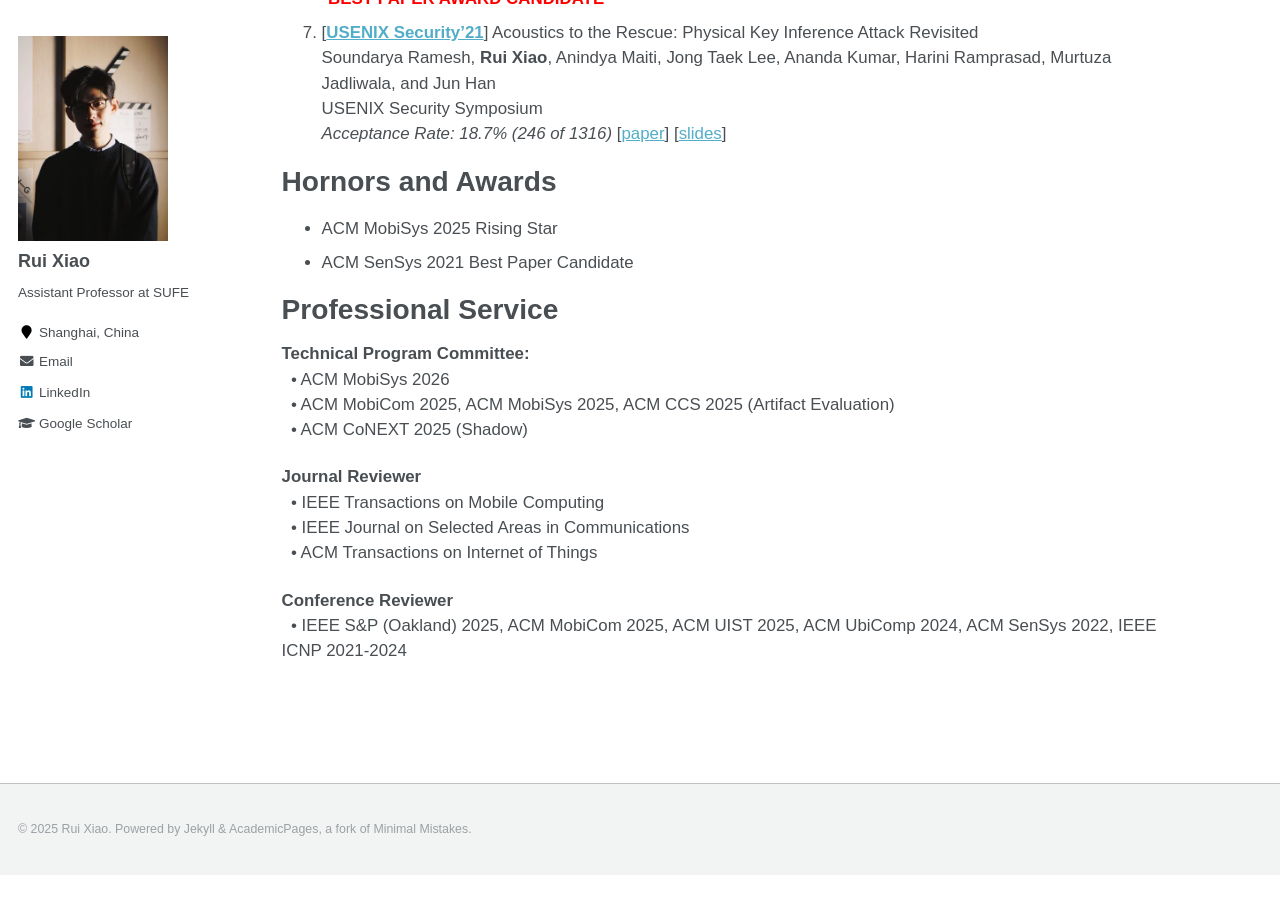
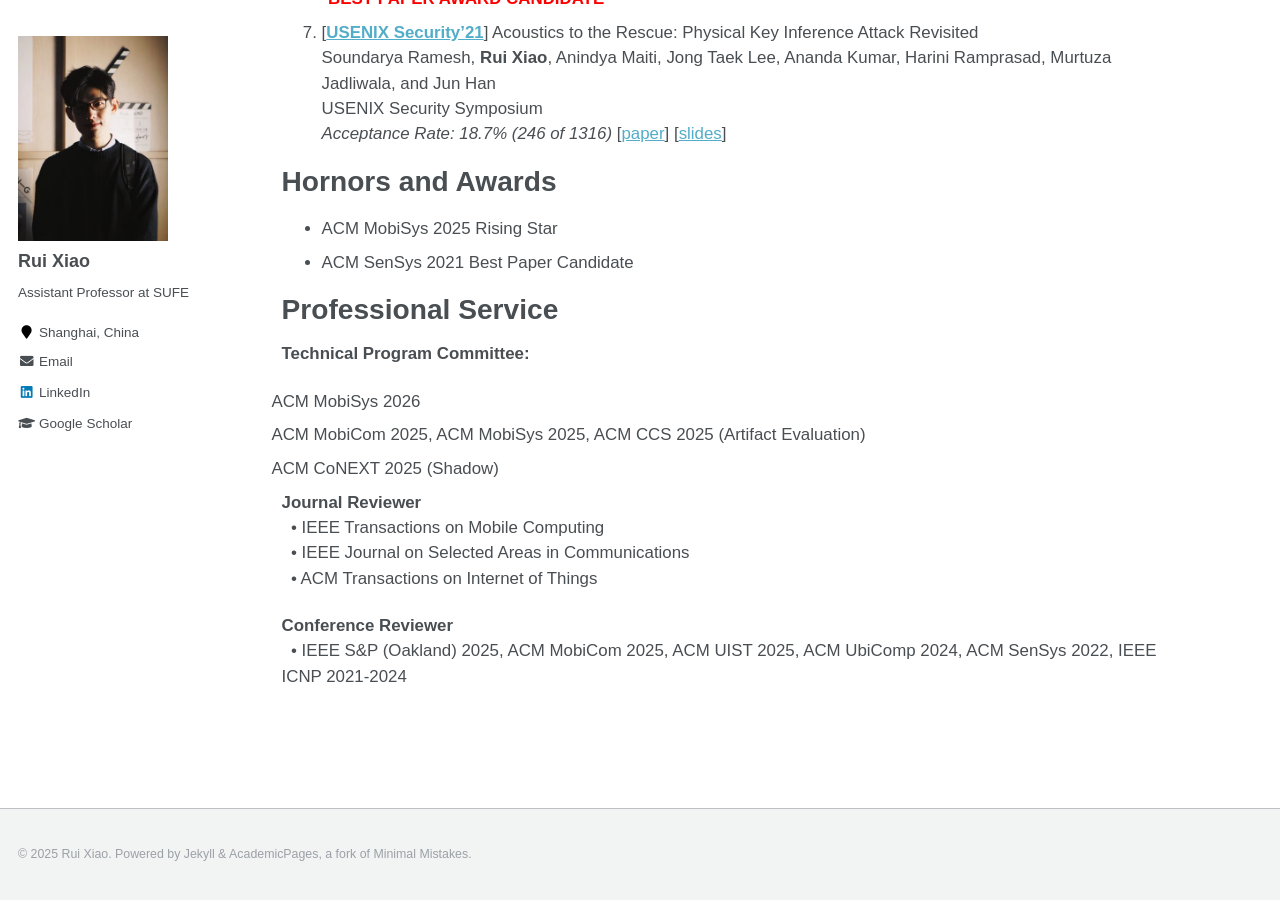
Before and after one commit to ruixiao24/ruixiao24.github.io, a Jekyll site: the page built from _pages/about.md, in a window 1280 px wide and 900 px high, scrolled down 1655 px. Built offline with Jekyll 4.4.1, drawn with Linux system fonts in a browser that asks for light colours; before the commit the page ends 2530 px from its top, so only the background shows below that.

Commit message:
Update about.md

```diff
--- a/_pages/about.md
+++ b/_pages/about.md
@@ -67,9 +67,12 @@
 
 # Professional Service
 **Technical Program Committee:**
-&nbsp;&nbsp;•  ACM MobiSys 2026
-&nbsp;&nbsp;•  ACM MobiCom 2025, ACM MobiSys 2025, ACM CCS 2025 (Artifact Evaluation)
-&nbsp;&nbsp;•  ACM CoNEXT 2025 (Shadow)
+<ul style="list-style: none; margin: 0; padding: 0;">
+  <li style="text-indent: -0.6em;">ACM MobiSys 2026</li>
+  <li style="text-indent: -0.6em;">ACM MobiCom 2025, ACM MobiSys 2025, ACM CCS 2025 (Artifact Evaluation)</li>
+  <li style="text-indent: -0.6em;">ACM CoNEXT 2025 (Shadow)</li>
+</ul>
+
 
 **Journal Reviewer**
 &nbsp;&nbsp;•  IEEE Transactions on Mobile Computing
```
